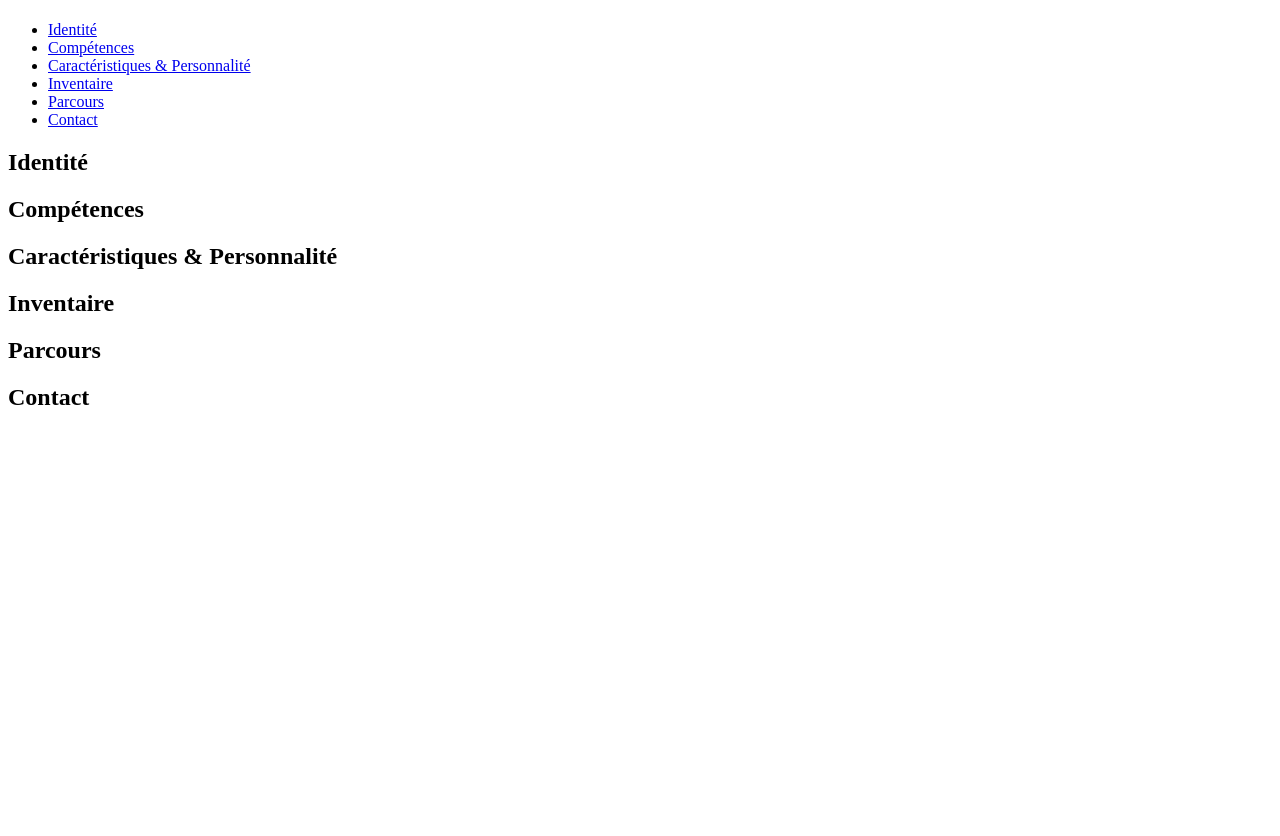
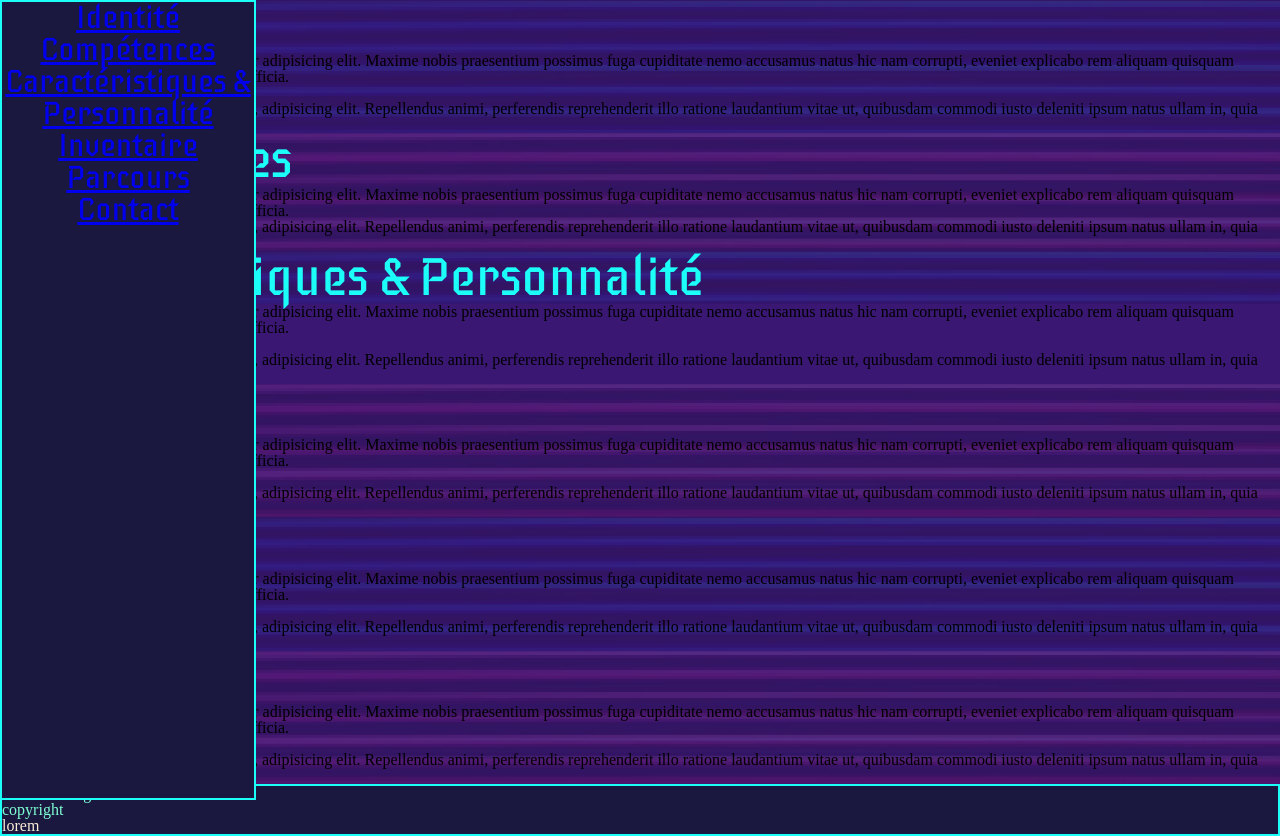
Before and after one commit to illdikko/siteCV, a plain HTML site: page index.html in a window 1280 px wide. Before the commit the page ends 800 px from the top, so only its background shows below. Drawn offline with Linux system fonts and the light colour scheme.

Commit message:
created style.css + added background images

```diff
--- /dev/null
+++ b/assets/css/reset.css
@@ -0,0 +1,52 @@
+/* http://meyerweb.com/eric/tools/css/reset/
+   v2.0 | 20110126
+   License: none (public domain)
+*/
+
+*{
+    box-sizing: border-box;
+}
+
+html, body, div, span, applet, object, iframe,
+h1, h2, h3, h4, h5, h6, p, blockquote, pre,
+a, abbr, acronym, address, big, cite, code,
+del, dfn, em, img, ins, kbd, q, s, samp,
+small, strike, strong, sub, sup, tt, var,
+b, u, i, center,
+dl, dt, dd, ol, ul, li,
+fieldset, form, label, legend,
+table, caption, tbody, tfoot, thead, tr, th, td,
+article, aside, canvas, details, embed,
+figure, figcaption, footer, header, hgroup,
+menu, nav, output, ruby, section, summary,
+time, mark, audio, video {
+	margin: 0;
+	padding: 0;
+	border: 0;
+	font-size: 100%;
+	font: inherit;
+	vertical-align: baseline;
+}
+/* HTML5 display-role reset for older browsers */
+article, aside, details, figcaption, figure,
+footer, header, hgroup, menu, nav, section {
+	display: block;
+}
+body {
+	line-height: 1;
+}
+ol, ul {
+	list-style: none;
+}
+blockquote, q {
+	quotes: none;
+}
+blockquote:before, blockquote:after,
+q:before, q:after {
+	content: '';
+	content: none;
+}
+table {
+	border-collapse: collapse;
+	border-spacing: 0;
+}
--- /dev/null
+++ b/assets/css/style.css
@@ -0,0 +1,92 @@
+@font-face {
+    font-family: "iceberg";
+    src: url('../fonts/Iceberg-Regular.ttf')
+}
+
+@font-face {
+    font-family: "tomorrow";
+    src: url('../fonts/Tomorrow-Regular.ttf')
+}
+
+:root {
+    background-color: #3A1772;
+
+}
+
+html {
+    font-size: 100%
+}
+
+body{
+
+}
+
+nav {
+    position: fixed;
+    left: 0px;
+    top: 0px;
+    background-color: #1A183F;
+    height: 100%;
+    width: 20%;
+    border: #1CFEF8 solid 2px;
+}
+
+nav>ul>li {
+    font-family: "iceberg";
+    color: #1CFEF8;
+    font-size: 2em;
+    text-align: center;
+
+}
+
+#rub_identite {
+    background-image: url('../images/BackgroundLinesRotated.png');
+
+}
+
+#rub_competences {
+    background-image: url('../images/BackgroundLines.png');
+
+}
+
+#rub_carac {
+    background-image: url('../images/BackgroundLinesRotated.png');
+
+}
+
+#rub_inventaire {
+    background-image: url('../images/BackgroundLines.png');
+
+}
+
+#rub_parcours {
+    background-image: url('../images/BackgroundLinesRotated.png');
+
+}
+
+#rub_contact {
+    background-image: url('../images/BackgroundLines.png');
+
+}
+
+
+.titre_rubrique {
+    font-family: "iceberg";
+    color: #1CFEF8;
+    font-size: 40pt;
+
+}
+
+footer {
+    background-color: #1A183F;
+    border: #1CFEF8 solid 2px;
+    height: 20%;
+}
+
+footer>h3 {
+    color: aquamarine;
+}
+
+footer>p {
+    color: antiquewhite;
+}
--- a/index.html
+++ b/index.html
@@ -1,11 +1,13 @@
 <!DOCTYPE html>
-<html lang="en">
+<html lang="fr">
 
 <head>
     <meta charset="UTF-8">
     <meta http-equiv="X-UA-Compatible" content="IE=edge">
     <meta name="viewport" content="width=device-width, initial-scale=1.0">
-    <title>Document</title>
+    <title>Coline Ducourtieux - Site CV</title>
+    <link rel="stylesheet" href="./assets/css/reset.css">
+    <link rel="stylesheet" href="./assets/css/style.css">
 </head>
 
 <body>
@@ -20,25 +22,71 @@
             <li> <a href="#contact">Contact </a></li>
         </ul>
     </nav>
-    <div class="rubrique">
-        <h2 class="titre_section" id="identite">Identité</h2>
+    <div class="rubrique" id="rub_identite">
+        <h2 class="titre_rubrique" id="identite">Identité</h2>
+        <p>Lorem ipsum dolor sit amet, consectetur adipisicing elit. Maxime nobis praesentium possimus fuga cupiditate
+            nemo accusamus natus hic nam corrupti, eveniet explicabo rem aliquam quisquam expedita. Harum accusantium
+            officiis officia.</p>
+        <br>
+        <p>Lorem ipsum dolor sit amet consectetur, adipisicing elit. Repellendus animi, perferendis reprehenderit illo
+            ratione laudantium vitae ut, quibusdam commodi iusto deleniti ipsum natus ullam in, quia nobis asperiores
+            similique? Quod?</p>
     </div>
-    <div class="rubrique">
-        <h2 class="titre_section" id="competences">Compétences</h2>
+    <div class="rubrique" id="rub_competences">
+        <h2 class="titre_rubrique" id="competences">Compétences</h2>
+        <p>Lorem ipsum dolor sit amet, consectetur adipisicing elit. Maxime nobis praesentium possimus fuga cupiditate
+            nemo accusamus natus hic nam corrupti, eveniet explicabo rem aliquam quisquam expedita. Harum accusantium
+            officiis officia.</p>
+
+        <p>Lorem ipsum dolor sit amet consectetur, adipisicing elit. Repellendus animi, perferendis reprehenderit illo
+            ratione laudantium vitae ut, quibusdam commodi iusto deleniti ipsum natus ullam in, quia nobis asperiores
+            similique? Quod?</p>
     </div>
-    <div class="rubrique">
-        <h2 class="titre_section" id="carac">Caractéristiques & Personnalité</h2>
+    <div class="rubrique" id="rub_carac">
+        <h2 class="titre_rubrique" id="carac">Caractéristiques & Personnalité</h2>
     </div>
-    <div class="rubrique">
-        <h2 class="titre_section" id="inventaire">Inventaire</h2>
+    <p>Lorem ipsum dolor sit amet, consectetur adipisicing elit. Maxime nobis praesentium possimus fuga cupiditate nemo
+        accusamus natus hic nam corrupti, eveniet explicabo rem aliquam quisquam expedita. Harum accusantium officiis
+        officia.</p>
+    <br>
+    <p>Lorem ipsum dolor sit amet consectetur, adipisicing elit. Repellendus animi, perferendis reprehenderit illo
+        ratione laudantium vitae ut, quibusdam commodi iusto deleniti ipsum natus ullam in, quia nobis asperiores
+        similique? Quod?</p>
+    <div class="rubrique" id="rub_inventaire">
+        <h2 class="titre_rubrique" id="inventaire">Inventaire</h2>
+        <p>Lorem ipsum dolor sit amet, consectetur adipisicing elit. Maxime nobis praesentium possimus fuga cupiditate
+            nemo accusamus natus hic nam corrupti, eveniet explicabo rem aliquam quisquam expedita. Harum accusantium
+            officiis officia.</p>
+        <br>
+        <p>Lorem ipsum dolor sit amet consectetur, adipisicing elit. Repellendus animi, perferendis reprehenderit illo
+            ratione laudantium vitae ut, quibusdam commodi iusto deleniti ipsum natus ullam in, quia nobis asperiores
+            similique? Quod?</p>
     </div>
-    <div class="rubrique">
-        <h2 class="titre_section" id="parcours">Parcours</h2>
+    <div class="rubrique" id="rub_parcours">
+        <h2 class="titre_rubrique" id="parcours">Parcours</h2>
+        <p>Lorem ipsum dolor sit amet, consectetur adipisicing elit. Maxime nobis praesentium possimus fuga cupiditate
+            nemo accusamus natus hic nam corrupti, eveniet explicabo rem aliquam quisquam expedita. Harum accusantium
+            officiis officia.</p>
+        <br>
+        <p>Lorem ipsum dolor sit amet consectetur, adipisicing elit. Repellendus animi, perferendis reprehenderit illo
+            ratione laudantium vitae ut, quibusdam commodi iusto deleniti ipsum natus ullam in, quia nobis asperiores
+            similique? Quod?</p>
     </div>
-    <div class="rubrique">
-        <h2 class="titre_section" id="contact">Contact</h2>
+    <div class="rubrique" id="rub_contact">
+        <h2 class="titre_rubrique" id="contact">Contact</h2>
+        <p>Lorem ipsum dolor sit amet, consectetur adipisicing elit. Maxime nobis praesentium possimus fuga cupiditate
+            nemo accusamus natus hic nam corrupti, eveniet explicabo rem aliquam quisquam expedita. Harum accusantium
+            officiis officia.</p>
+        <br>
+        <p>Lorem ipsum dolor sit amet consectetur, adipisicing elit. Repellendus animi, perferendis reprehenderit illo
+            ratione laudantium vitae ut, quibusdam commodi iusto deleniti ipsum natus ullam in, quia nobis asperiores
+            similique? Quod?</p>
     </div>
-    <footer></footer>
+    <footer>
+        <h3>Mentions Légales</h3>
+        <h3>copyright</h3>
+        <p>lorem</p>
+    </footer>
 </body>
 
 </html>
```
Also changed, not shown: assets/fonts/Iceberg-Regular.ttf (added), assets/fonts/Tomorrow-Regular.ttf (added), assets/images/BackgroundLines.png (added), assets/images/BackgroundLinesRotated.png (added), assets/scripts/script.js (added).
